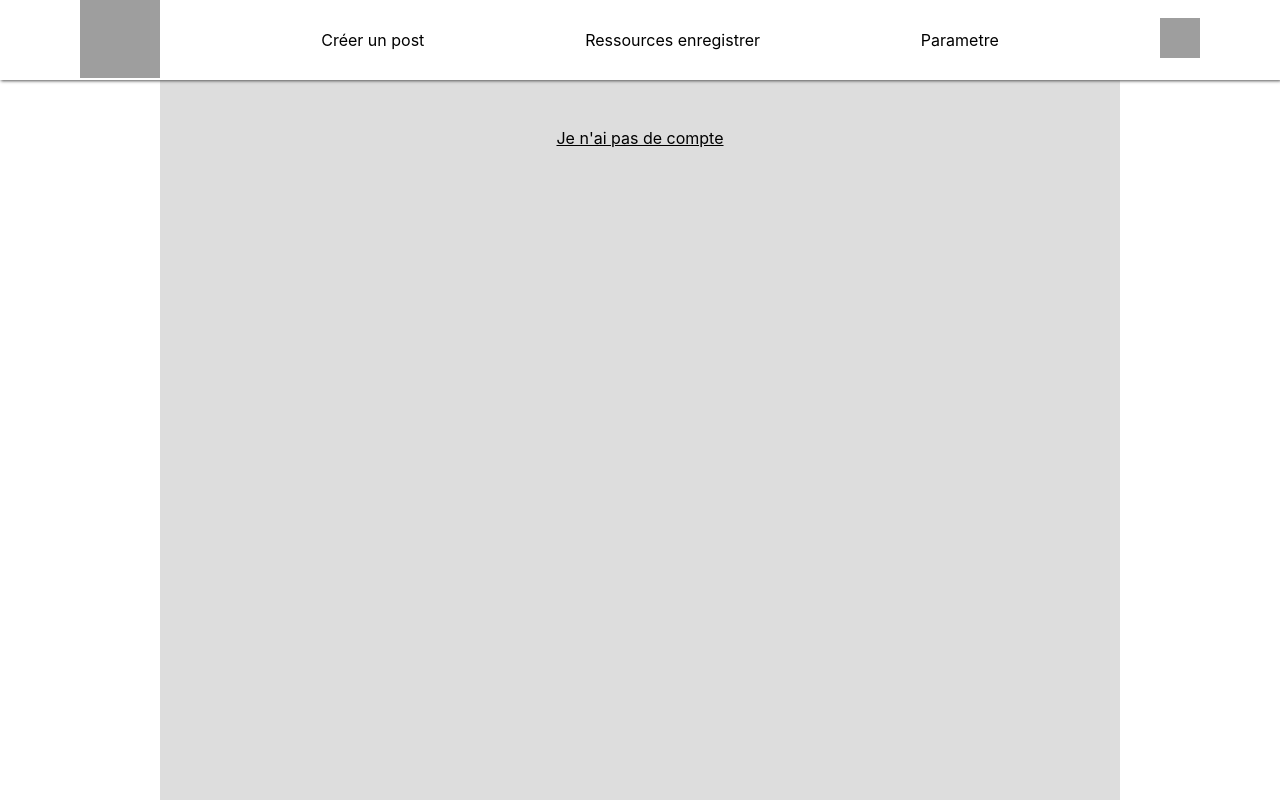
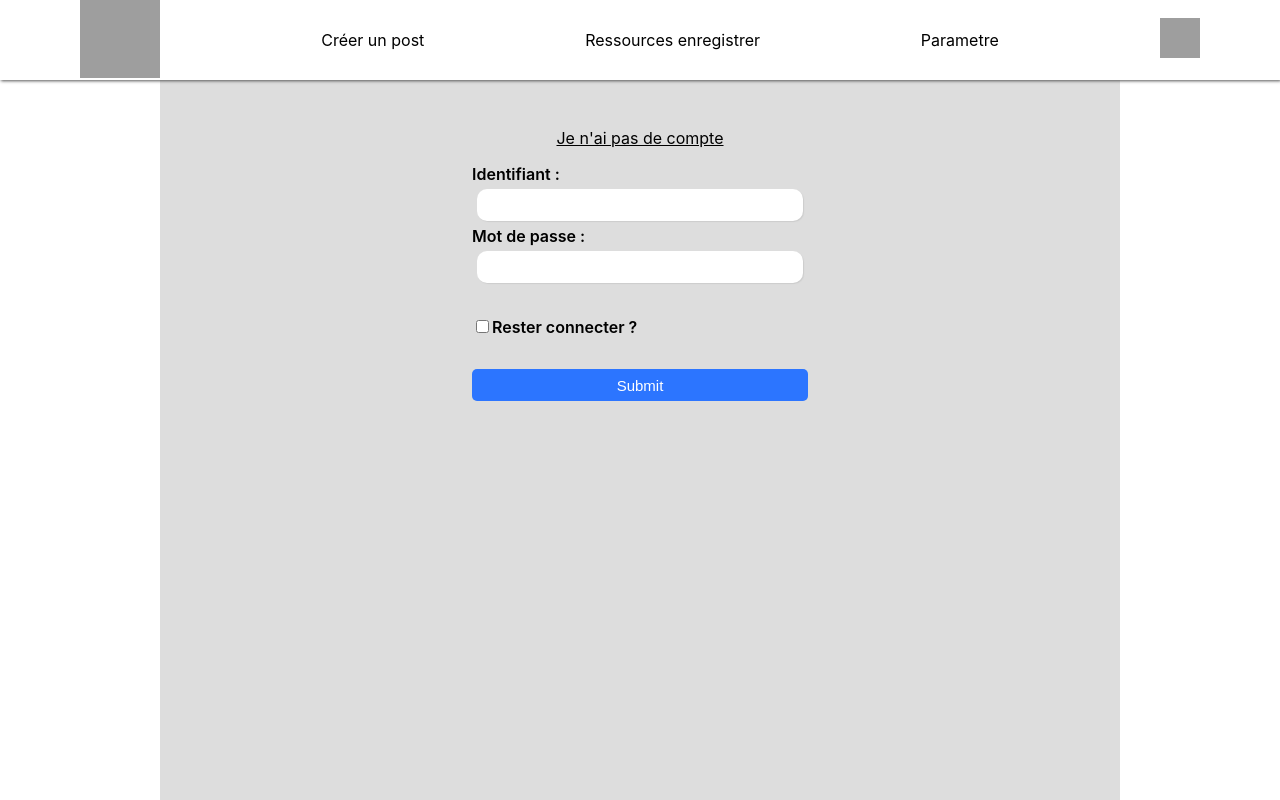
Before and after one commit to theosab2/rela_ressources, a Next.js app in the folder Front-end-web/: page /login/Connexion in a window 1280 px wide. Shown: the top 800 px of the page. Built offline with nearby package versions, Linux system fonts and the light colour scheme; grey boxes are pictures that could not be loaded.

Commit message:
Front connexion

```diff
--- a/Front-end-web/pages/login/Connexion.js
+++ b/Front-end-web/pages/login/Connexion.js
@@ -1,19 +1,47 @@
 import Navigation from "../Navigation"
 import style from "../../styles/Inscription.module.css"
 import Link from "next/link"
+import Head from "next/head"
+import React ,{ useState } from "react";
 
 export default function Connexion(){
+
+    const [identifiant, setIdentifiant] = useState('');
+    const [mdp, setMdp] = useState('');
+
+    const display = async () =>{
+        console.log(identifiant)
+        console.log(mdp)
+    }
+
     return(
         <>
+        <Head>
+            <title>Connexion</title>
+        </Head>
         <Navigation></Navigation>
         <div className={style.InscriptionContainer}>
             <div className={style.InscriptionSubContainer}>
-                <Link href="./Connexion">
+                <Link href="./Inscription">
                 <a className={style.InscriptionLink}>
                     Je n'ai pas de compte
                 </a>
                 </Link>
+                <form className={style.FormInscription}>
+                    <label className={style.LabelInscription}>Identifiant :</label>
+                    <input type="text" className={style.InputInscrption}
+                    defaultValue={identifiant} onChange={identifiant =>setIdentifiant(identifiant.target.value)}/>
 
+                    <label className={style.LabelInscription}>Mot de passe :</label>
+                    <input type="password" className={style.InputInscrption}
+                    defaultValue={mdp} onChange={mdp =>setMdp(mdp.target.value)}/>
+
+                    <div>
+                        <input type="checkbox" className={style.CheckBoxInscription}></input>
+                        <label className={style.LabelInscription}>Rester connecter ?</label>
+                    </div>
+                    <input type="submit" onClick={display} className={style.SubmitInscription}></input>
+                </form>
             </div>
         </div>
         </>
--- a/Front-end-web/pages/login/Inscription.js
+++ b/Front-end-web/pages/login/Inscription.js
@@ -6,7 +6,7 @@ import React ,{ useState } from "react";
 
 export default function Inscription(){
 
-        const [pseudo, setUsername] = useState(null);
+        const [pseudo, setUsername] = useState('');
         const [name, setName] = useState('');
         const [firstname, setFirstname] = useState('');
         const [email, setEmail] = useState('');
```
